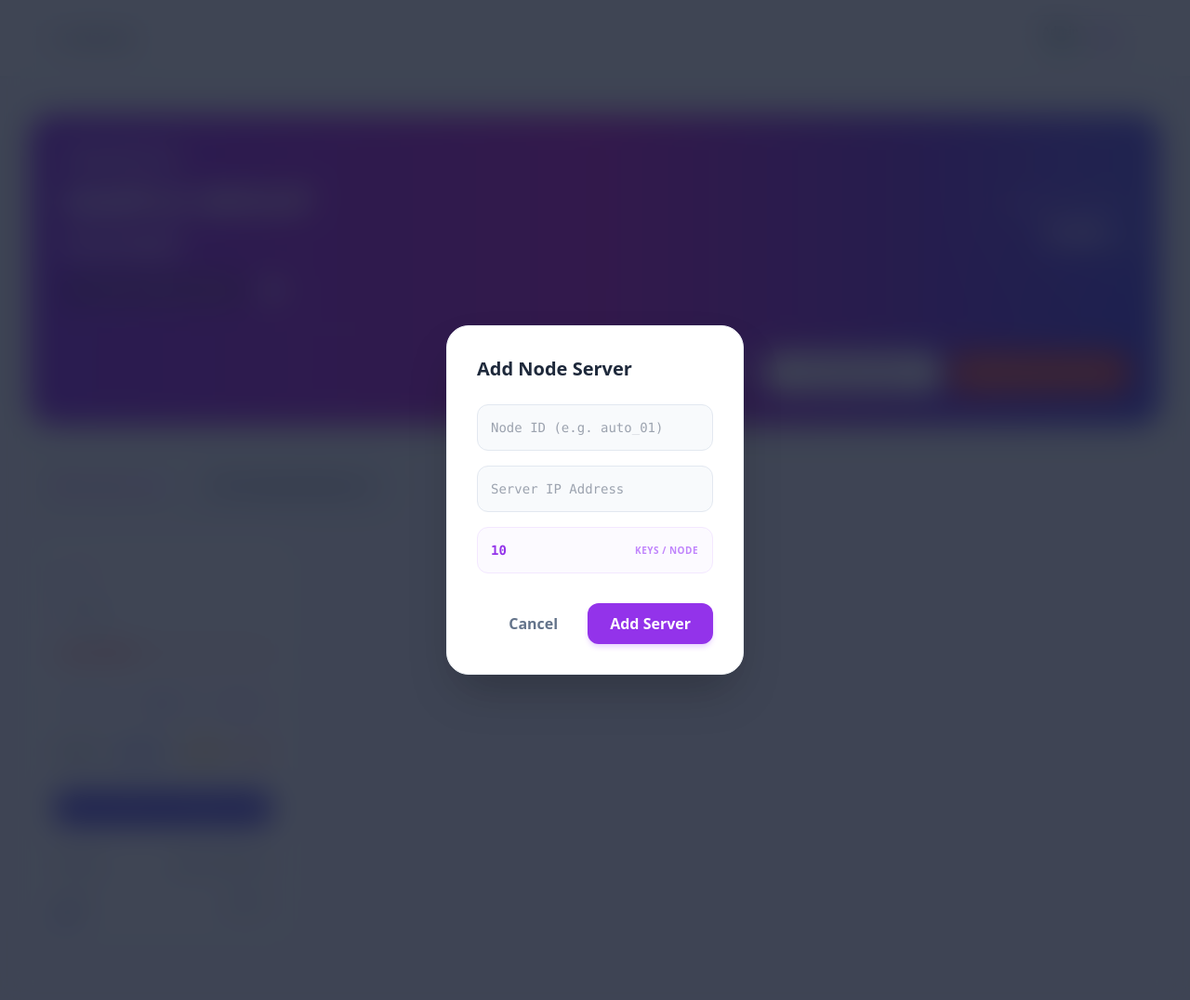
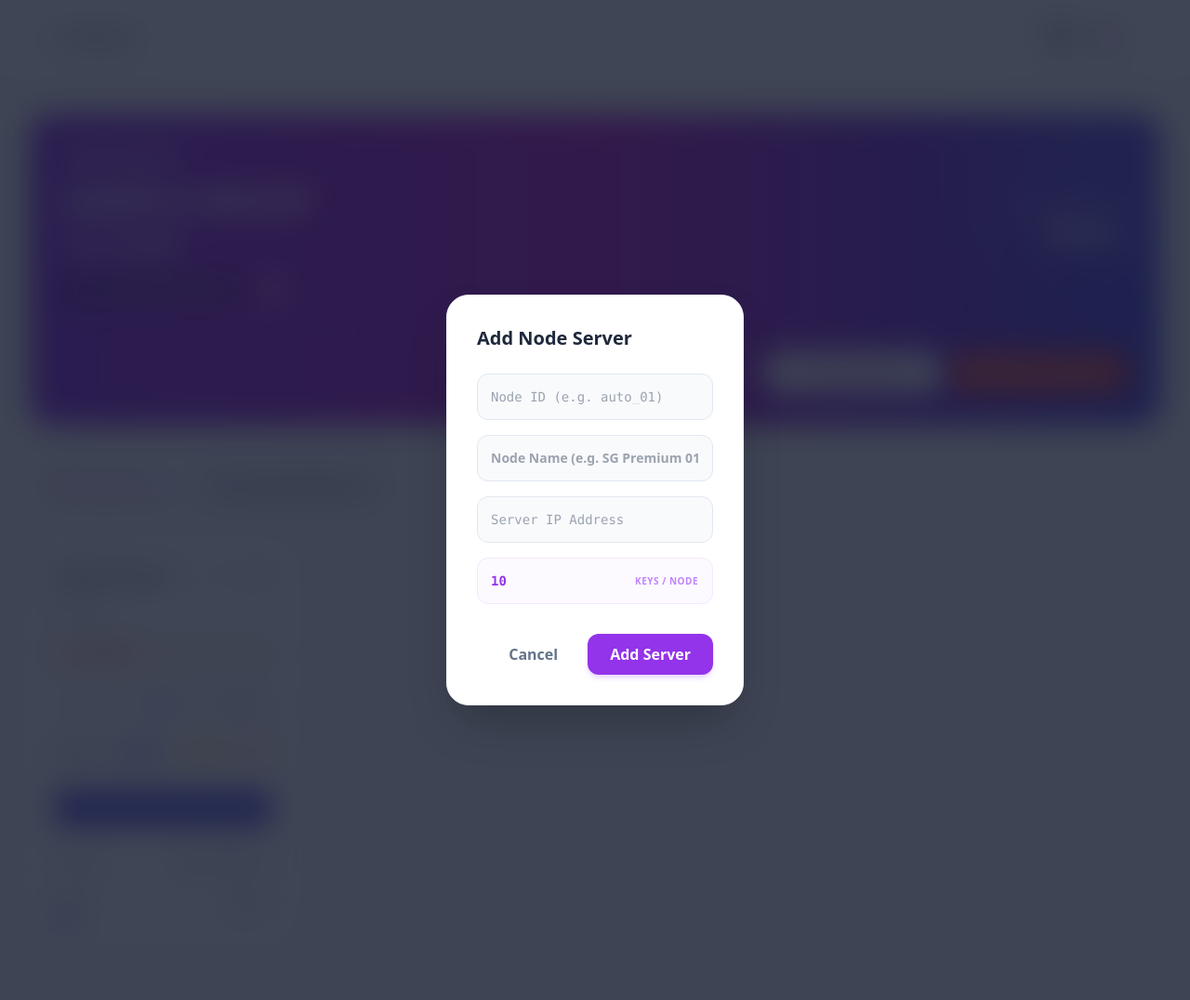
Before and after one commit to chitaw2000/PanelMaster_6, a Flask app: template templates/group.html in a window 1280 px wide, after a click on "Add Server". Shown: the whole page at 93% size. Run offline with Flask 3, Linux system fonts and the light colour scheme; the visitor is signed in with stand-in values (Sample User, id 1); the template is opened without the code that fills it: most values are stand-ins (such as "Sample title", 1, 10 or a date in 2020); parts of the project's set-up code (start-up, migrations or seed data) failed here and were passed over; some libraries are stand-ins or nearby versions.

Commit message:
Add optional auto-node display names without changing ID flow.
This keeps group node operations ID-based while allowing name capture/edit in UI and includes an extra display-name field in sync payload for external panel rendering.

Made-with: Cursor

```diff
--- a/main.py
+++ b/main.py
@@ -808,9 +808,11 @@ def group_view(group_id):
         if isinstance(ndata, dict):
             nip = str(ndata.get("ip")).strip()
             limit = int(ndata.get("limit", group.get("limit", 30)))
+            nname = str(ndata.get("name", "")).strip() or nid
         else:
             nip = str(ndata).strip()
             limit = int(group.get("limit", 30))
+            nname = nid
 
         ninfo = ndb.get(nid, {})
         limit_tb = float(ninfo.get("limit_tb", 0))
@@ -819,13 +821,29 @@ def group_view(group_id):
         is_alarm = limit_tb > 0 and used_gb >= limit_gb
         health = ninfo.get("health", "green")
 
-        server_stats.append({"id": nid, "ip": nip, "count": counts[nid], "limit": limit, "used_gb": used_gb, "limit_tb": limit_tb, "is_alarm": is_alarm, "health": health})
+        server_stats.append({
+            "id": nid,
+            "name": nname,
+            "ip": nip,
+            "count": counts[nid],
+            "limit": limit,
+            "used_gb": used_gb,
+            "limit_tb": limit_tb,
+            "is_alarm": is_alarm,
+            "health": health
+        })
 
     return render_template('group.html', group_id=group_id, group=group, users=users, server_stats=server_stats, group_used_gb=group_used_gb)
 
 def sync_new_node_to_subpanel(group_id, new_node_id, new_node_ip, only_usernames=None):
     time.sleep(2)
     try:
+        groups = load_auto_groups()
+        nmeta = (groups.get(group_id, {}) or {}).get("nodes", {}).get(new_node_id, {})
+        display_name = str(nmeta.get("name", "")).strip() if isinstance(nmeta, dict) else ""
+        if not display_name:
+            display_name = str(new_node_id)
+
         with db_lock:
             if not os.path.exists(USERS_DB): return
             with open(USERS_DB, 'r') as f: db = json.load(f)
@@ -859,7 +877,11 @@ def sync_new_node_to_subpanel(group_id, new_node_id, new_node_ip, only_usernames
 
         payload = {
             "masterGroupId": group_id,
+            # Keep original ID-based contract for compatibility.
             "newServerName": new_node_id,
+            # Extra display fields for external panel UI.
+            "newServerDisplayName": display_name,
+            "newServerId": new_node_id,
             "userKeys": user_keys
         }
 
@@ -951,6 +973,7 @@ def deploy_and_sync_group_node(group_id, node_id, node_ip, only_usernames=None):
 @app.route('/add_server_to_group/<group_id>', methods=['POST'])
 def add_server_to_group(group_id):
     nid = request.form.get('node_id', '').strip().replace(" ", "_")
+    nname = request.form.get('node_name', '').strip()
     nip = request.form.get('node_ip', '').strip()
     limit = int(request.form.get('limit', 30))
     groups = load_auto_groups()
@@ -960,10 +983,14 @@ def add_server_to_group(group_id):
         return f"<script>alert('Error: Server ID [{nid}] already exists!'); window.history.back();</script>"
 
     if group_id in groups and nid and nip:
-        groups[group_id]["nodes"][nid] = {"ip": nip, "limit": limit}
+        groups[group_id]["nodes"][nid] = {
+            "ip": nip,
+            "limit": limit,
+            "name": nname or nid
+        }
         save_auto_groups(groups)
         threading.Thread(target=deploy_and_sync_group_node, args=(group_id, nid, nip), daemon=True).start()
-        log_activity("Add Server To Group", f"group={group_id} node={nid} ip={nip}", "success")
+        log_activity("Add Server To Group", f"group={group_id} node={nid} name={nname or nid} ip={nip}", "success")
 
     return redirect(f'/group/{group_id}?newly_added={nid}')
 
@@ -1028,6 +1055,26 @@ def edit_server_limit(group_id, node_id):
     if not success:
         return f"<script>alert('{msg}'); window.location.href='/group/{group_id}';</script>"
     log_activity("Edit Server Limit", f"group={group_id} node={node_id} limit={new_limit}", "info")
+    return redirect(f'/group/{group_id}')
+
+
+@app.route('/edit_server_name/<group_id>/<node_id>', methods=['POST'])
+def edit_server_name(group_id, node_id):
+    new_name = str(request.form.get('node_name', '')).strip()
+    if not new_name:
+        return redirect(f'/group/{group_id}')
+    groups = load_auto_groups()
+    if group_id not in groups or node_id not in groups[group_id].get("nodes", {}):
+        return redirect(f'/group/{group_id}')
+
+    ndata = groups[group_id]["nodes"][node_id]
+    if isinstance(ndata, dict):
+        ndata["name"] = new_name
+    else:
+        ndata = {"ip": str(ndata).strip(), "limit": int(groups[group_id].get("limit", 30)), "name": new_name}
+    groups[group_id]["nodes"][node_id] = ndata
+    save_auto_groups(groups)
+    log_activity("Edit Server Name", f"group={group_id} node={node_id} name={new_name}", "info")
     return redirect(f'/group/{group_id}')
 
 @app.route('/add_user_auto', methods=['POST'])
--- a/templates/group.html
+++ b/templates/group.html
@@ -107,7 +107,11 @@
                 </button>
 
                 <div class="flex items-center gap-3 mb-4">
-                    <span class="text-sm font-black text-slate-800 uppercase tracking-tight">{{ s.id }}</span>
+                    <span class="text-sm font-black text-slate-800 tracking-tight">{{ s.name or s.id }}</span>
+                    <span class="text-[10px] font-mono font-bold text-slate-400">({{ s.id }})</span>
+                    <button type="button" onclick='openEditServerName({{ s.id|tojson }}, {{ (s.name or s.id)|tojson }})' class="text-sky-400 hover:text-sky-600 bg-sky-50 w-7 h-7 rounded-lg flex items-center justify-center transition-colors" title="Edit Server Name">
+                        <i class="fa-solid fa-signature text-[10px]"></i>
+                    </button>
                     <button type="button" onclick="openEditLimit('{{ s.id }}', '{{ s.limit }}')" class="text-purple-400 hover:text-purple-600 bg-purple-50 w-7 h-7 rounded-lg flex items-center justify-center transition-colors" title="Edit Custom Key Limit">
                         <i class="fa-solid fa-pen text-[10px]"></i>
                     </button>
@@ -232,7 +236,7 @@
                                 <form action="/switch_user_node/{{ u.username }}" method="POST" class="m-0 flex items-center gap-1">
                                     <select name="target_node" class="bg-white border border-slate-200 text-[10px] font-bold py-1 px-2 rounded focus:outline-none text-slate-600 w-20" required>
                                         {% for s in server_stats %}
-                                            <option value="{{ s.id }}" {% if u.node == s.id %}selected{% endif %}>{{ s.id }}</option>
+                                            <option value="{{ s.id }}" {% if u.node == s.id %}selected{% endif %}>{{ s.name or s.id }} ({{ s.id }})</option>
                                         {% endfor %}
                                     </select>
                                     <button type="submit" class="bg-amber-100 text-amber-600 hover:bg-amber-500 hover:text-white px-2 py-1 rounded transition-colors text-[10px] font-black uppercase" title="Switch Server">
@@ -335,6 +339,7 @@
         <form action="/add_server_to_group/{{ group_id }}" method="POST">
             <div class="space-y-4 mb-8">
                 <input type="text" name="node_id" placeholder="Node ID (e.g. auto_01)" class="w-full bg-slate-50 border border-slate-200 p-3.5 rounded-xl font-mono text-sm focus:outline-none focus:ring-2 focus:ring-purple-100 transition" required>
+                <input type="text" name="node_name" placeholder="Node Name (e.g. SG Premium 01)" class="w-full bg-slate-50 border border-slate-200 p-3.5 rounded-xl text-sm font-bold focus:outline-none focus:ring-2 focus:ring-purple-100 transition" required>
                 <input type="text" name="node_ip" placeholder="Server IP Address" class="w-full bg-slate-50 border border-slate-200 p-3.5 rounded-xl font-mono text-sm focus:outline-none focus:ring-2 focus:ring-purple-100 transition" required>
                 <div class="relative">
                     <input type="number" name="limit" value="{{ group.limit }}" class="w-full bg-purple-50/50 border border-purple-100 p-3.5 rounded-xl font-mono text-sm font-black text-purple-600 pr-24 focus:outline-none focus:ring-2 focus:ring-purple-100 transition" required>
@@ -378,6 +383,22 @@
             <div class="flex justify-end gap-3">
                 <button type="button" onclick="document.getElementById('editLimitModal').classList.add('hidden')" class="px-5 py-2.5 font-bold text-slate-500 hover:text-slate-800 transition">Cancel</button>
                 <button type="submit" class="bg-purple-600 hover:bg-purple-700 text-white px-6 py-2.5 rounded-xl font-bold shadow-md shadow-purple-200 transition">Update</button>
+            </div>
+        </form>
+    </div>
+</div>
+
+<div id="editServerNameModal" class="hidden fixed inset-0 glass-dark flex items-center justify-center p-4 z-50">
+    <div class="bg-white rounded-3xl p-8 w-80 shadow-2xl border border-slate-100">
+        <h2 class="text-xl font-black mb-2 text-slate-800">Edit Server Name</h2>
+        <p class="text-xs text-slate-500 mb-6 font-bold leading-relaxed" id="editServerNameDesc"></p>
+        <form id="editServerNameForm" method="POST">
+            <div class="mb-8">
+                <input type="text" name="node_name" id="editServerNameInput" class="w-full bg-slate-50 border border-slate-200 p-4 rounded-xl text-sm font-bold text-sky-700 focus:outline-none focus:ring-2 focus:ring-sky-100 transition" required>
+            </div>
+            <div class="flex justify-end gap-3">
+                <button type="button" onclick="document.getElementById('editServerNameModal').classList.add('hidden')" class="px-5 py-2.5 font-bold text-slate-500 hover:text-slate-800 transition">Cancel</button>
+                <button type="submit" class="bg-sky-600 hover:bg-sky-700 text-white px-6 py-2.5 rounded-xl font-bold shadow-md shadow-sky-200 transition">Update Name</button>
             </div>
         </form>
     </div>
@@ -700,6 +721,13 @@ function openEditLimit(nid, cl) {
     document.getElementById('editLimitModal').classList.remove('hidden');
 }
 
+function openEditServerName(nid, currentName) {
+    document.getElementById('editServerNameDesc').innerHTML = `Node ID: <span class="text-sky-600 font-black uppercase tracking-wider">${nid}</span>`;
+    document.getElementById('editServerNameInput').value = currentName || nid;
+    document.getElementById('editServerNameForm').action = "/edit_server_name/{{ group_id }}/" + nid;
+    document.getElementById('editServerNameModal').classList.remove('hidden');
+}
+
 function openHealthModal(nid, ch) {
     document.getElementById('healthNodeId').innerText = nid;
     let f = document.getElementById('setHealthForm');
--- a/utils.py
+++ b/utils.py
@@ -36,7 +36,10 @@ def get_all_servers():
                 for gid, gdata in groups.items():
                     for nid, ndata in gdata.get("nodes", {}).items():
                         nip = str(ndata.get("ip")).strip() if isinstance(ndata, dict) else str(ndata).strip()
-                        servers[nid.strip()] = {"name": f"[AUTO] {nid}", "ip": nip}
+                        nname = ""
+                        if isinstance(ndata, dict):
+                            nname = str(ndata.get("name", "")).strip()
+                        servers[nid.strip()] = {"name": nname or f"[AUTO] {nid}", "ip": nip}
         except: pass
     return servers
 
```
